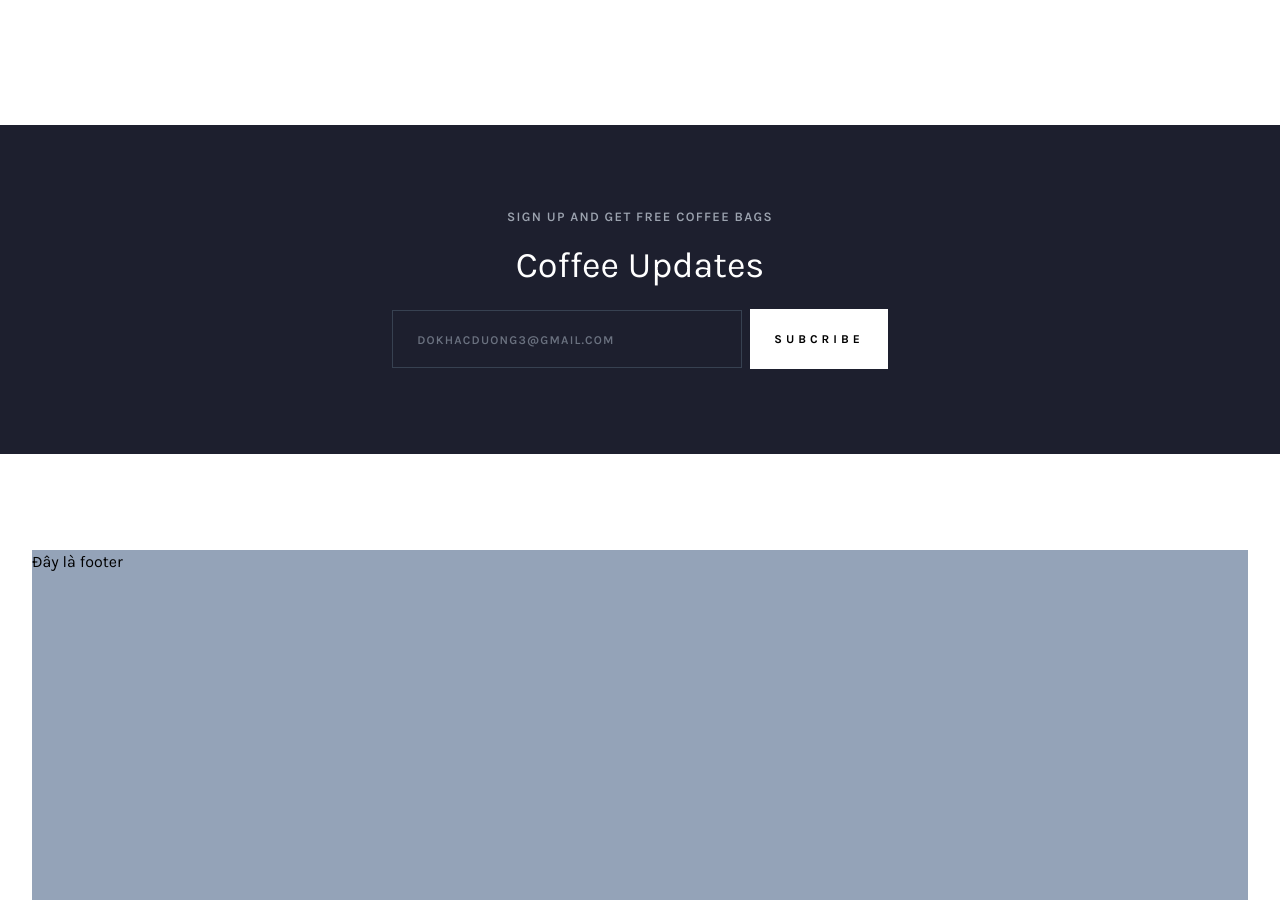
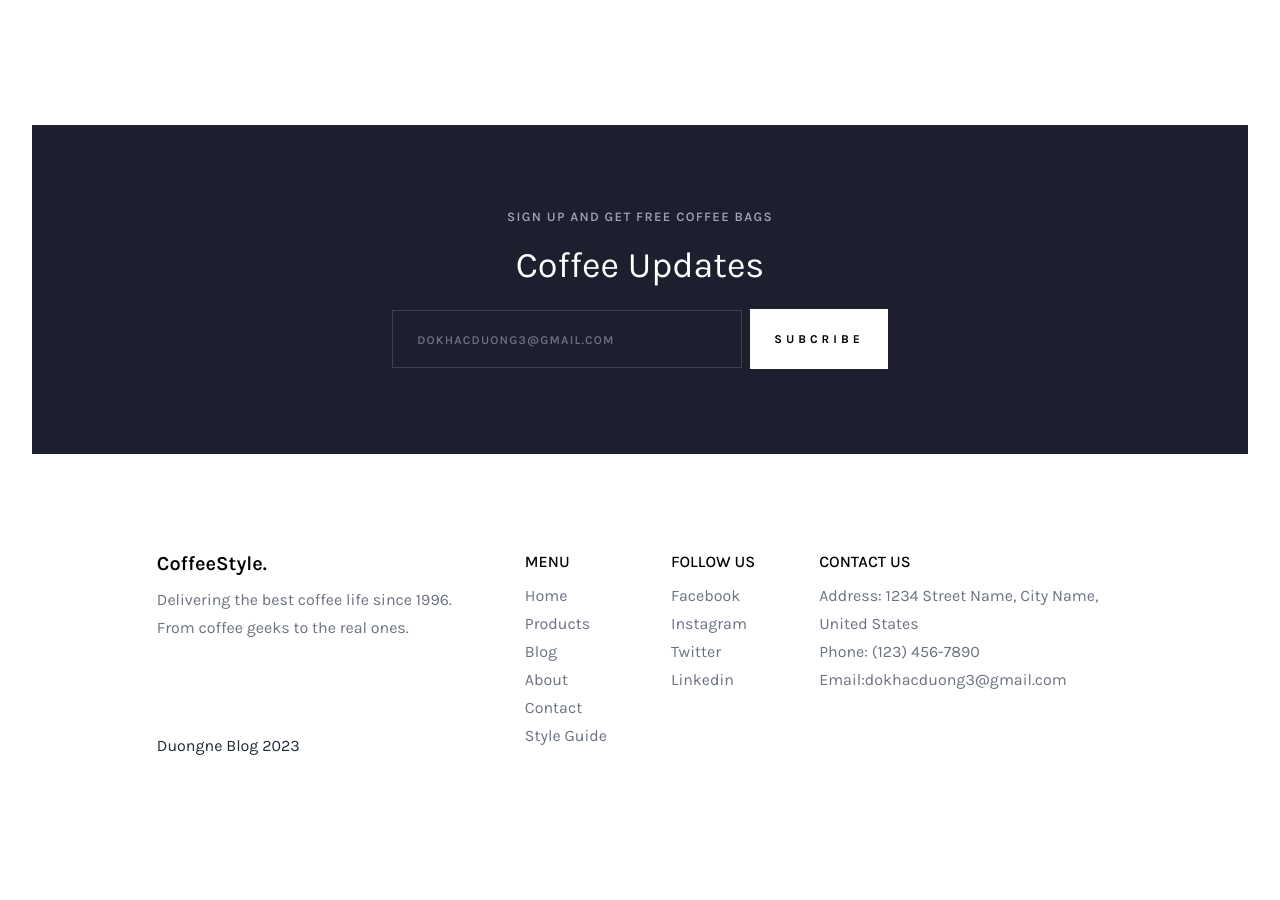
Before and after one commit to dokhacduong1/ProjectCoffe, a website: page public/index.html in a window 1280 px wide. Shown: the part 5433-6333 px from the top of the page. After the commit the page ends 6209 px from the top, so only its background shows below. Drawn offline with Linux system fonts and the light colour scheme.

Commit message:
Add Footer

```diff
--- a/public/index.html
+++ b/public/index.html
@@ -582,7 +582,9 @@
                     It is a paradisematic country, in which roasted parts of
                     sentences fly into your mouth.
                   </div>
-                  <div class="text-gray-500 leading-7 uppercase text-[13px] font-semibold tracking-widest">
+                  <div
+                    class="text-gray-500 leading-7 uppercase text-[13px] font-semibold tracking-widest"
+                  >
                     OCTOBER 9, 2018
                   </div>
                 </div>
@@ -610,9 +612,12 @@
                     </div></a
                   >
                   <div class="text-gray-500 leading-7 mb-4">
-                    It is a paradisematic country, in which roasted parts. Vel qui et ad voluptatem.
+                    It is a paradisematic country, in which roasted parts. Vel
+                    qui et ad voluptatem.
                   </div>
-                  <div class="text-gray-500 leading-7 uppercase text-[13px] font-semibold tracking-widest">
+                  <div
+                    class="text-gray-500 leading-7 uppercase text-[13px] font-semibold tracking-widest"
+                  >
                     OCTOBER 9, 2018
                   </div>
                 </div>
@@ -636,14 +641,17 @@
                 <div class="text-left my-8">
                   <a href="#"
                     ><div class="text-xl mb-3 hover:text-coffee-300">
-                      Recent research suggests that heavy coffee drinkers may reap health benefits.
+                      Recent research suggests that heavy coffee drinkers may
+                      reap health benefits.
                     </div></a
                   >
                   <div class="text-gray-500 leading-7 mb-4">
                     It is a paradisematic country, in which roasted parts of
                     sentences fly into your mouth.
                   </div>
-                  <div class="text-gray-500 leading-7 uppercase text-[13px] font-semibold tracking-widest">
+                  <div
+                    class="text-gray-500 leading-7 uppercase text-[13px] font-semibold tracking-widest"
+                  >
                     OCTOBER 9, 2018
                   </div>
                 </div>
@@ -652,29 +660,92 @@
           </div>
           <!-- End lifestyle-stories -->
 
-          <div class="subcribe-us  bg-[#1d1f2e] mb-24 pt-[5rem] pb-[5.3125rem] px-[1.25rem] md:px-[6.25rem] text-center  w-[100vw] relative left-[calc(-50vw+50%)]">
-            <div class="flex items-center justify-center  mb-4">
+          <div
+            class="subcribe-us bg-[#1d1f2e] mb-24 pt-[5rem] pb-[5.3125rem] px-[1.25rem] md:px-[6.25rem] text-center w-[100vw] relative left-[calc(-50vw+50%)] md:left-0 md:w-auto"
+          >
+            <div class="flex items-center justify-center mb-4">
               <div class="ct-subheadline-deco-label">
                 SIGN UP AND GET FREE COFFEE BAGS
               </div>
-
             </div>
             <div class="text-4xl text-white mb-6">Coffee Updates</div>
-            <div class="ct-form flex md:flex-row flex-col items-center justify-center gap-2">
+            <div
+              class="ct-form flex md:flex-row flex-col items-center justify-center gap-2"
+            >
               <div class="ct-form-item w-full md:w-auto">
-                <input  type="email" placeholder="dokhacduong3@gmail.com" class="  w-full text-white text-left leading-5 md:w-[21.875rem] py-[1.125rem] px-[1.5rem] bg-inherit border-[1px] border-gray-700 outline-none
-                hover:border-gray-300 active:border-gray-300 focus:border-gray-300 transition-all duration-300 ease-in-out placeholder:text-xs placeholder:tracking-widest placeholder:text-gray-500 placeholder:font-semibold
-                placeholder:md:text-left placeholder:text-center placeholder:uppercase
-                ">
+                <input
+                  type="email"
+                  placeholder="dokhacduong3@gmail.com"
+                  class="w-full text-white text-left leading-5 md:w-[21.875rem] py-[1.125rem] px-[1.5rem] bg-inherit border-[1px] border-gray-700 outline-none hover:border-gray-300 active:border-gray-300 focus:border-gray-300 transition-all duration-300 ease-in-out placeholder:text-xs placeholder:tracking-widest placeholder:text-gray-500 placeholder:font-semibold placeholder:md:text-left placeholder:text-center placeholder:uppercase"
+                />
               </div>
               <div class="ct-form-item w-full md:w-auto">
-                <button class="w-full md:inline  bg-white py-[1.125rem] px-[1.5rem] uppercase font-bold text-[0.75rem] tracking-[0.25rem]" type="submit">Subcribe</button>
+                <button
+                  class="w-full md:inline bg-white py-[1.125rem] px-[1.5rem] uppercase font-bold text-[0.75rem] tracking-[0.25rem]"
+                  type="submit"
+                >
+                  Subcribe
+                </button>
               </div>
             </div>
           </div>
           <!-- End subcribe-us -->
         </main>
-        <footer class="h-[350px] bg-slate-400 ">Đây là footer</footer>
+        <footer class=" ">
+          <div class="flex sm:flex-row justify-center gap-16 flex-col text-center sm:text-left">
+            <div class="basis-1/4">
+              <div class="logo basis-2/6  text-xl font-semibold cursor-pointer mb-2">
+                CoffeeStyle.
+              </div>
+              <div class="flex flex-col justify-between sm:gap-[90px]">
+                <div class="text-gray-500 leading-7">
+                  Delivering the best coffee life since 1996. From coffee geeks to
+                  the real ones.
+                </div>
+                <div class="text-gray-800 leading-7 mb-4">Duongne Blog 2023</div>
+              </div>
+
+
+
+            </div>
+
+
+            <div class="basis-1/7">
+              <div class="uppercase mb-2 font-medium">Menu</div>
+              <div class="">
+                <ul class="text-gray-500 leading-7 mb-4">
+                  <li class="cursor-pointer hover:text-coffee-300">Home</li>
+                  <li class="cursor-pointer hover:text-coffee-300">Products</li>
+                  <li class="cursor-pointer hover:text-coffee-300">Blog</li>
+                  <li class="cursor-pointer hover:text-coffee-300">About</li>
+                  <li class="cursor-pointer hover:text-coffee-300">Contact</li>
+                  <li class="cursor-pointer hover:text-coffee-300">Style Guide</li>
+                </ul>
+              </div>
+            </div>
+            <div class="basis-1/7">
+              <div class="uppercase mb-2 font-medium">Follow Us</div>
+              <div class="">
+                <ul class="text-gray-500 leading-7 mb-4">
+                  <li class="cursor-pointer hover:text-coffee-300">Facebook</li>
+                  <li class="cursor-pointer hover:text-coffee-300">Instagram</li>
+                  <li class="cursor-pointer hover:text-coffee-300">Twitter</li>
+                  <li class="cursor-pointer hover:text-coffee-300">Linkedin</li>
+                </ul>
+              </div>
+            </div>
+            <div class="basis-1/4">
+              <div class="uppercase mb-2 font-medium">Contact Us</div>
+              <div class="">
+                <ul class="text-gray-500 leading-7 mb-4">
+                  <li class="cursor-pointer hover:text-coffee-300">Address: 1234 Street Name, City Name, United States</li>
+                  <li class="cursor-pointer hover:text-coffee-300">Phone: (123) 456-7890</li>
+                  <li class="cursor-pointer hover:text-coffee-300">Email:dokhacduong3@gmail.com
+            </div>
+            </div>
+          </div>
+
+        </footer>
       </div>
     </div>
   </body>
```
Also changed, not shown: public/style/styles.css.
